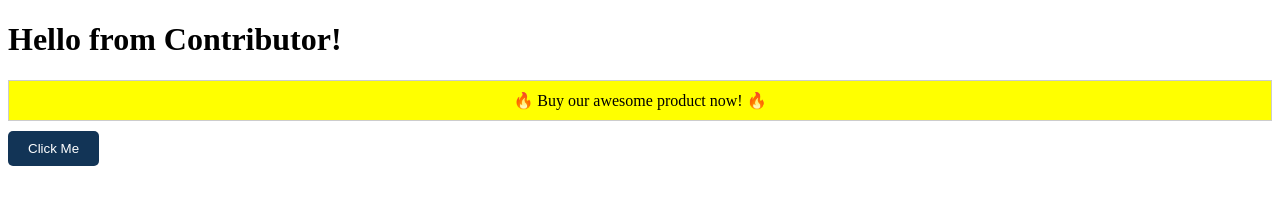
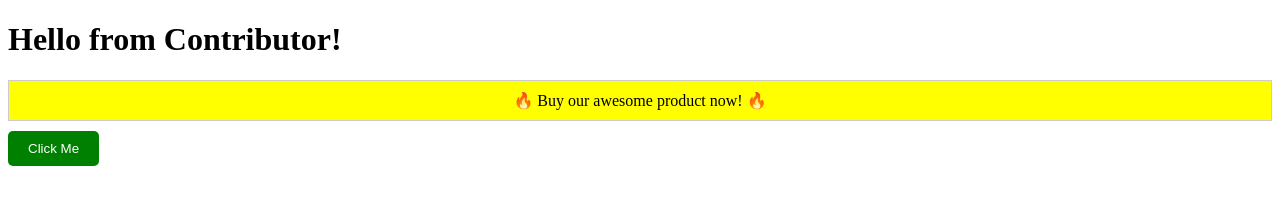
Before and after one commit to gaoyue49/oss_w6_ex01, a plain HTML site: page index.html in a window 1280 px wide. Drawn offline with Linux system fonts and the light colour scheme.

Commit message:
🎨 Changed button color to green

```diff
--- a/index.html
+++ b/index.html
@@ -4,7 +4,7 @@
   <title>Welcome</title>
   <style>
     button {
-      background-color: #123456;
+      background-color: green; /* 故意改成绿色，等下被拒绝修改 */
       color: white;
       padding: 10px 20px;
       border: none;
```
